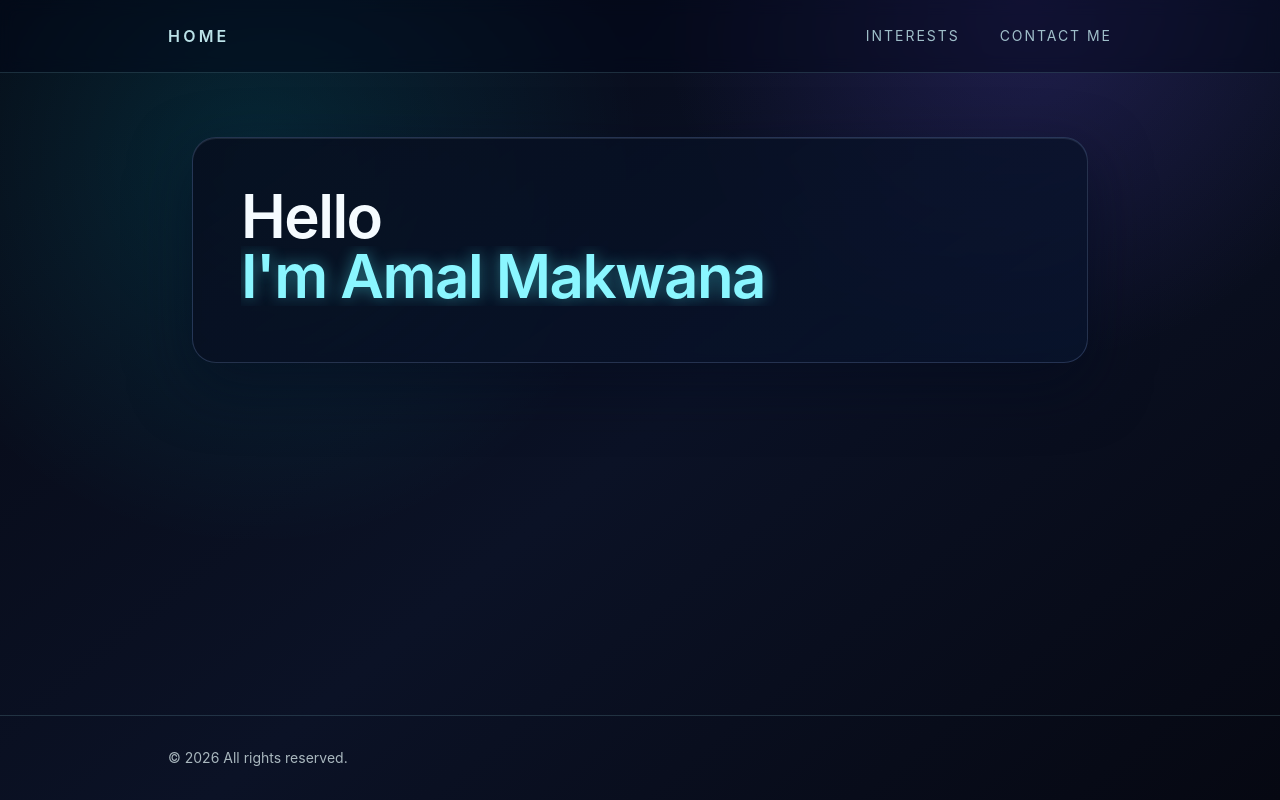
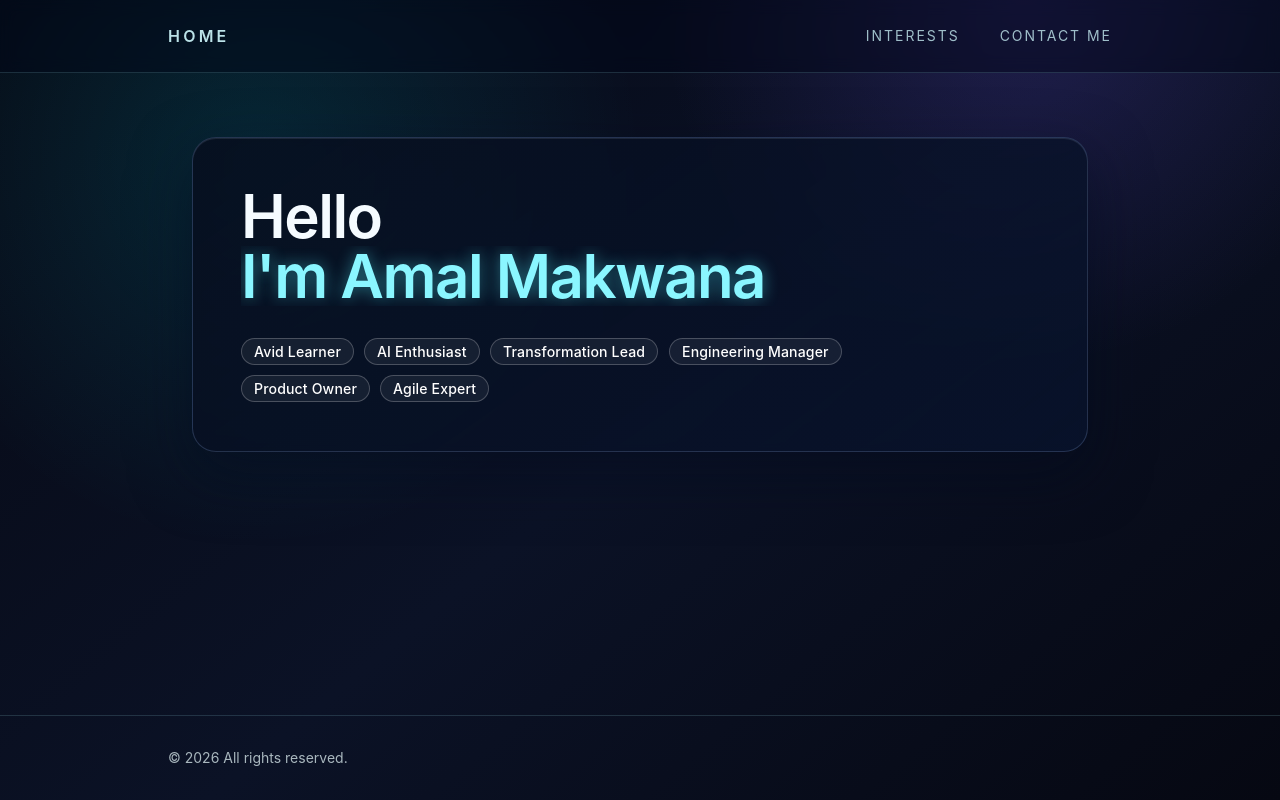
Before and after one commit to Amal-Makwana/amalmakwana, a Next.js app in the folder my-site/: page / in a window 1280 px wide. Built offline with nearby package versions, Linux system fonts and the light colour scheme.

Commit message:
Animate profile phrases below intro heading

```diff
--- a/my-site/app/globals.css
+++ b/my-site/app/globals.css
@@ -137,3 +137,52 @@ body {
     opacity: 0;
   }
 }
+
+.phrase-cloud {
+  margin-top: 1.4rem;
+  display: flex;
+  flex-wrap: wrap;
+  gap: 0.65rem;
+}
+
+.phrase-chip {
+  --from-x: 0px;
+  --from-y: 0px;
+  --delay: 0s;
+  --duration: 7.4s;
+  display: inline-block;
+  padding: 0.3rem 0.75rem;
+  border-radius: 999px;
+  border: 1px solid rgba(255, 255, 255, 0.22);
+  background: rgba(255, 255, 255, 0.06);
+  color: #ffffff;
+  font-size: 0.88rem;
+  font-weight: 500;
+  letter-spacing: 0.01em;
+  line-height: 1.1;
+  opacity: 0;
+  animation: phrase-drift var(--duration) ease-in-out infinite;
+  animation-delay: var(--delay);
+}
+
+@keyframes phrase-drift {
+  0% {
+    transform: translate(var(--from-x), var(--from-y)) scale(0.82);
+    opacity: 0;
+  }
+
+  20% {
+    transform: translate(0, 0) scale(1);
+    opacity: 1;
+  }
+
+  80% {
+    transform: translate(0, 0) scale(1);
+    opacity: 1;
+  }
+
+  100% {
+    transform: translate(calc(var(--from-x) * -1), calc(var(--from-y) * -1)) scale(0.86);
+    opacity: 0;
+  }
+}
--- a/my-site/app/page.jsx
+++ b/my-site/app/page.jsx
@@ -1,3 +1,21 @@
+const phrases = [
+  "Avid Learner",
+  "AI Enthusiast",
+  "Transformation Lead",
+  "Engineering Manager",
+  "Product Owner",
+  "Agile Expert",
+];
+
+const phraseAnimationSettings = [
+  { x: "-130px", y: "-90px", delay: "0s", duration: "7s" },
+  { x: "140px", y: "-70px", delay: "0.7s", duration: "7.6s" },
+  { x: "-110px", y: "95px", delay: "1.3s", duration: "8.1s" },
+  { x: "155px", y: "105px", delay: "1.9s", duration: "7.4s" },
+  { x: "0px", y: "-130px", delay: "2.6s", duration: "8.4s" },
+  { x: "0px", y: "130px", delay: "3.1s", duration: "7.8s" },
+];
+
 export default function HomePage() {
   return (
     <div className="editorial">
@@ -6,8 +24,29 @@ export default function HomePage() {
           <h1>
             Hello
             <br />
-            <span className="typewriter-line" aria-label="I'm Amal Makwana">I&apos;m Amal Makwana</span>
+            <span className="typewriter-line" aria-label="I'm Amal Makwana">
+              I&apos;m Amal Makwana
+            </span>
           </h1>
+          <div className="phrase-cloud" aria-label="Professional roles and interests">
+            {phrases.map((phrase, index) => {
+              const animation = phraseAnimationSettings[index % phraseAnimationSettings.length];
+              return (
+                <span
+                  key={phrase}
+                  className="phrase-chip"
+                  style={{
+                    "--from-x": animation.x,
+                    "--from-y": animation.y,
+                    "--delay": animation.delay,
+                    "--duration": animation.duration,
+                  }}
+                >
+                  {phrase}
+                </span>
+              );
+            })}
+          </div>
         </div>
       </section>
     </div>
```
